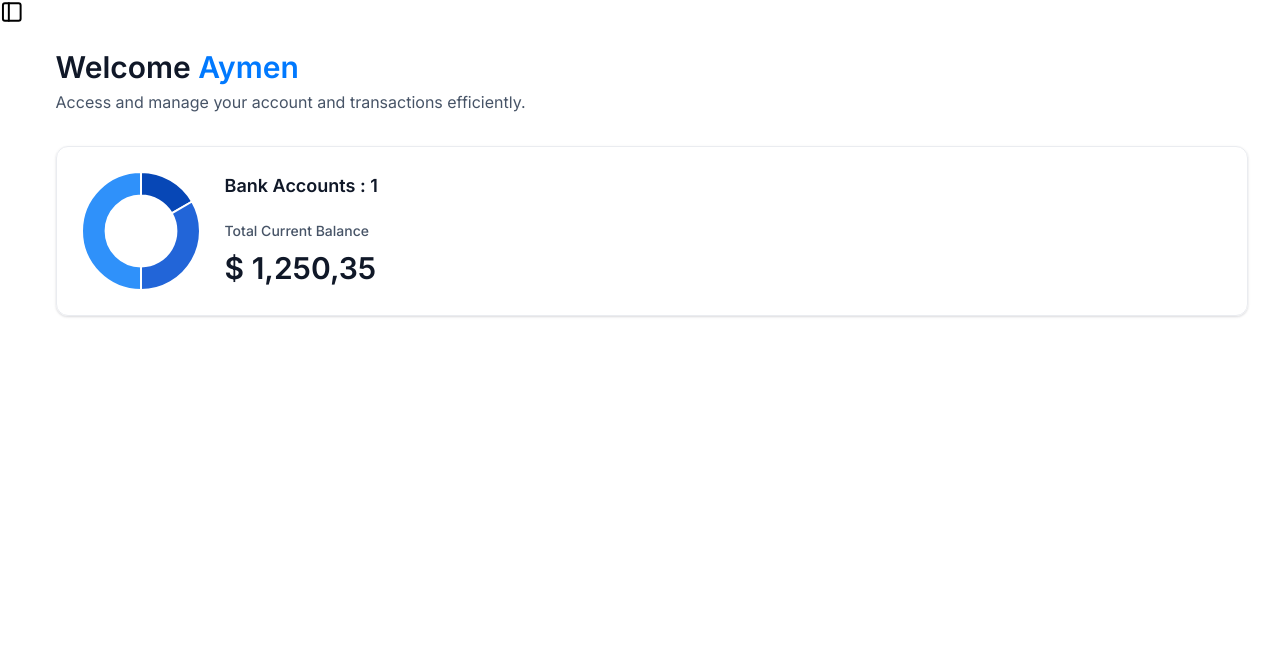
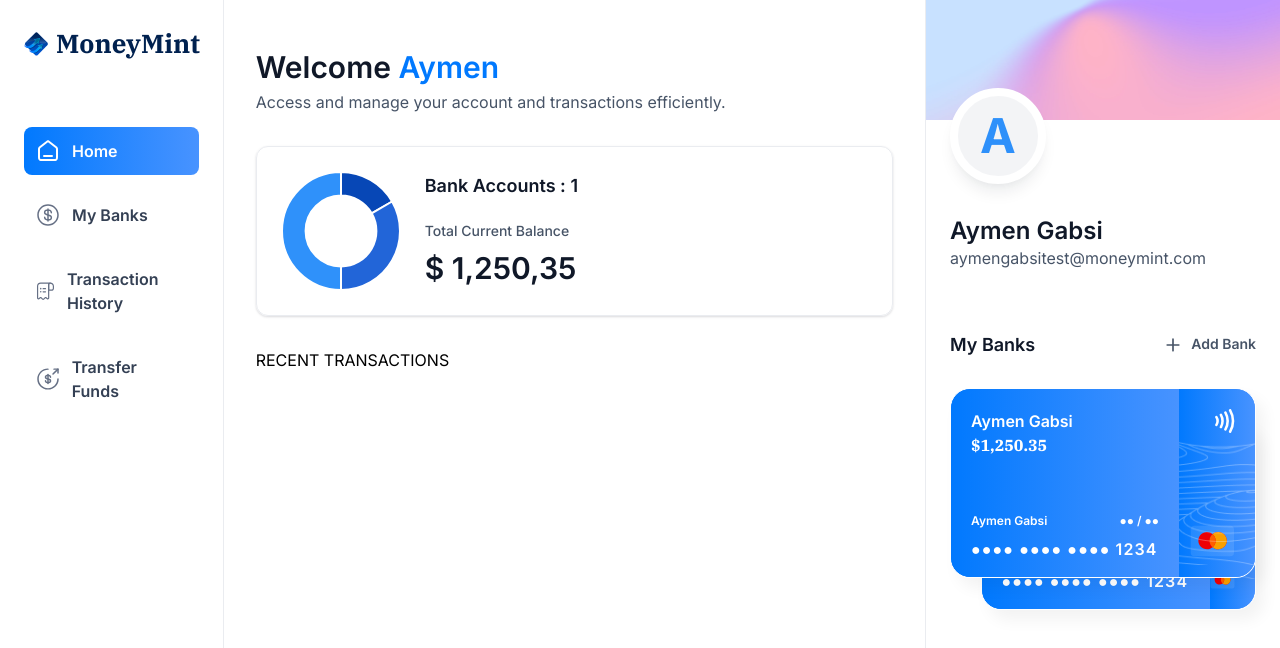
Before and after one commit to AymenGabsi/moneymint, a Next.js app: page / in a window 1280 px wide. Shown: the top 648 px of the page. Built offline with nearby package versions, Linux system fonts and the light colour scheme.

Commit message:
[Money Mint] Implement the complete layout (mainly the sidebars)

```diff
--- a/app/(root)/layout.tsx
+++ b/app/(root)/layout.tsx
@@ -1,5 +1,5 @@
 import MobileNav from "@/components/MobileNav";
-import { Sidebar } from "lucide-react";
+import Sidebar from "@/components/Sidebar";
 import Image from "next/image";
 
 export default function RootLayout({
--- /dev/null
+++ b/app/(root)/my-banks/page.tsx
@@ -0,0 +1,7 @@
+import React from "react";
+
+const MyBanks = () => {
+  return <div>MyBanks</div>;
+};
+
+export default MyBanks;
--- a/app/(root)/page.tsx
+++ b/app/(root)/page.tsx
@@ -1,8 +1,13 @@
 import HeaderBox from "@/components/HeaderBox";
+import RightSidebar from "@/components/RightSidebar";
 import TotalBalanceBox from "@/components/TotalBalanceBox";
 
 const Home = () => {
-  const loggedIn = { firstName: "Aymen" };
+  const loggedIn = {
+    firstName: "Aymen",
+    lastName: "Gabsi",
+    email: "aymengabsitest@moneymint.com",
+  };
   return (
     <section className="home">
       <div className="home-content">
@@ -20,7 +25,14 @@
             totalCurrentBalance={1250.35}
           />
         </header>
+        RECENT TRANSACTIONS
       </div>
+
+      <RightSidebar
+        user={loggedIn}
+        transactions={[]}
+        banks={[{ currentBalance: 1250.35 }, { currentBalance: 4550.35 }]}
+      />
     </section>
   );
 };
--- /dev/null
+++ b/app/(root)/payment-transfer/page.tsx
@@ -0,0 +1,7 @@
+import React from "react";
+
+const Transfer = () => {
+  return <div>Transfer</div>;
+};
+
+export default Transfer;
--- /dev/null
+++ b/app/(root)/transaction-history/page.tsx
@@ -0,0 +1,7 @@
+import React from "react";
+
+const TransactionHistory = () => {
+  return <div>TransactionHistory</div>;
+};
+
+export default TransactionHistory;
--- /dev/null
+++ b/components/BankCard.tsx
@@ -0,0 +1,58 @@
+import { formatAmount } from "@/lib/utils";
+import Image from "next/image";
+import Link from "next/link";
+
+const BankCard = ({
+  account,
+  userName,
+  showBalance = true,
+}: CreditCardProps) => {
+  return (
+    <div className="flex flex-col">
+      <Link href={"/"} className="bank-card">
+        <div className="bank-card_content">
+          <div>
+            <h1 className="text-16 font-semibold text-white">
+              {account.name || userName}
+            </h1>
+            <p className="font-ibm-plex-serif font-black text-white">
+              {formatAmount(account.currentBalance)}
+            </p>
+          </div>
+
+          <article className="flex flex-col gap-2">
+            <div className="flex justify-between">
+              <h1 className="text-12 font-semibold text-white">{userName}</h1>
+              <h2 className="text-12 font-semibold text-white">●● / ●●</h2>
+            </div>
+            <p className="tex-14 font-semibold tracking-[1.1px] text-white">
+              ●●●● ●●●● ●●●● <span className="text-16">1234</span>
+            </p>
+          </article>
+        </div>
+
+        <div className="bank-card_icon">
+          <Image src="/icons/Paypass.svg" width={20} height={20} alt="Pay" />
+          <Image
+            src="/icons/mastercard.svg"
+            width={45}
+            height={32}
+            alt="Mastercard"
+            className="ml-5"
+          />
+        </div>
+        <Image
+          src="/icons/Lines.png"
+          width={316}
+          height={190}
+          alt="Lines"
+          className="absolute top-0 left-0"
+        />
+      </Link>
+
+      {/* COPY CARD NUMBER */}
+    </div>
+  );
+};
+
+export default BankCard;
--- a/components/MobileNav.tsx
+++ b/components/MobileNav.tsx
@@ -56,22 +56,22 @@
                       <Link
                         href={item.route}
                         key={item.label}
-                        className={cn("sidebar-link", {
+                        className={cn("mobilenav-sheet_close w-full", {
                           "bg-bank-gradient": isActive,
                         })}
                       >
-                        <div className="relative size-6">
                         <Image
                           src={item.imgURL}
                           alt={item.label}
-                            fill
+                          height={20}
+                          width={20}
                           className={cn({
                             "brightness-[3] invert-0": isActive,
                           })}
                         />
-                        </div>
+
                         <p
-                          className={cn("sidebar-label", {
+                          className={cn("text-16 font-semibold text-black-2", {
                             "!text-white": isActive,
                           })}
                         >
@@ -81,8 +81,10 @@
                     </SheetClose>
                   );
                 })}
+                USER
               </nav>
             </SheetClose>
+            FOOTER
           </div>
         </SheetContent>
       </Sheet>
--- /dev/null
+++ b/components/RightSidebar.tsx
@@ -0,0 +1,62 @@
+import Image from "next/image";
+import Link from "next/link";
+import React from "react";
+import BankCard from "./BankCard";
+
+const RightSidebar = ({ user, transactions, banks }: RightSidebarProps) => {
+  return (
+    <aside className="right-sidebar">
+      <section className="flex flex-col pb-8">
+        <div className="profile-banner" />
+        <div className="profile">
+          <div className="profile-img">
+            <span className="text-5xl font-bold text-blue-500">
+              {user.firstName[0]}
+            </span>
+          </div>
+          <div className="profile-details">
+            <h1 className="profile-name">
+              {user.firstName} {user.lastName}
+            </h1>
+            <p className="profile-email">{user.email}</p>
+          </div>
+        </div>
+      </section>
+
+      <section className="banks">
+        <div className="flex w-full justify-between">
+          <h2 className="header-2">My Banks</h2>
+          <Link href="/" className="flex gap-2">
+            <Image src="/icons/plus.svg" height={20} width={20} alt="Plus" />
+            <h2 className="text-14 font-semibold text-gray-600">Add Bank</h2>
+          </Link>
+        </div>
+
+        {banks?.length > 0 && (
+          <div className="relative flex flex-1 flex-col items-center justify-center gap-5">
+            <div className="relative z-10">
+              <BankCard
+                key={banks[0].$id}
+                account={banks[0]}
+                userName={`${user.firstName} ${user.lastName}`}
+                showBalance={false}
+              />
+            </div>
+            {banks[1] && (
+              <div className="absolute right-0 top-8 z-0 w-[90%]">
+                <BankCard
+                key={banks[1].$id}
+                account={banks[1]}
+                userName={`${user.firstName} ${user.lastName}`}
+                showBalance={false}
+              />
+              </div>
+            )}
+          </div>
+        )}
+      </section>
+    </aside>
+  );
+};
+
+export default RightSidebar;
```
Lines whose indentation alone changed are shown as unchanged.
